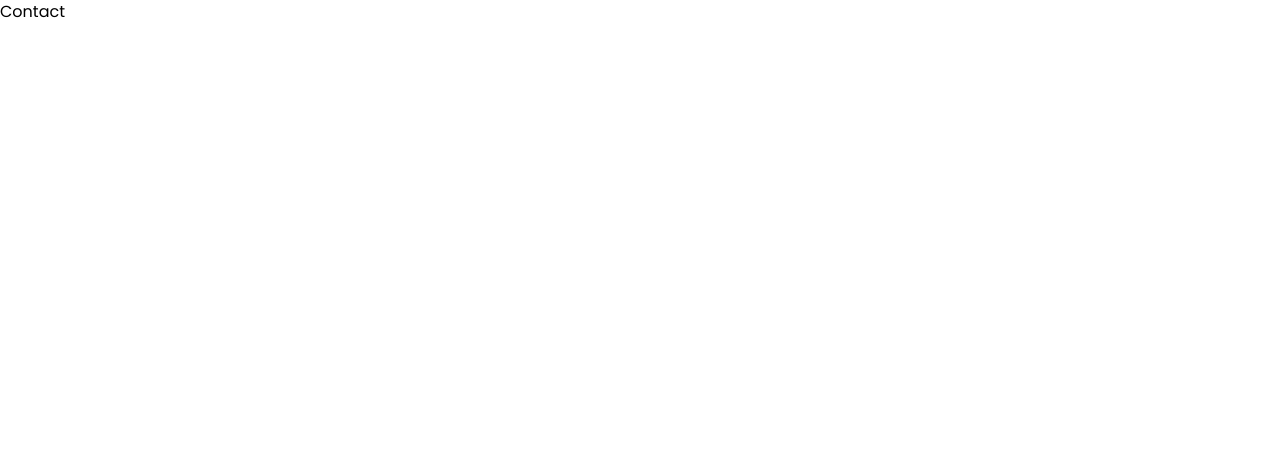
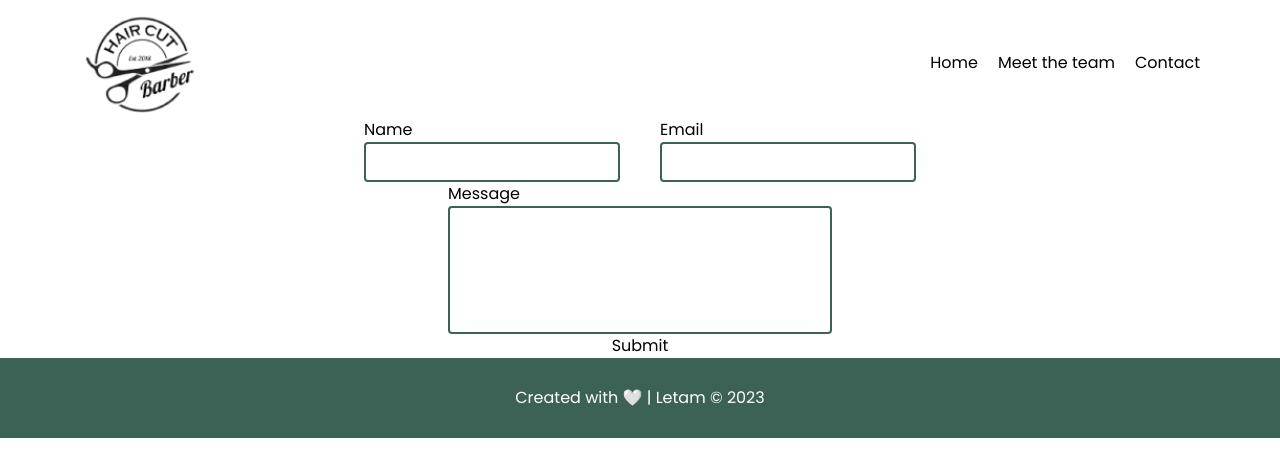
Before and after one commit to Yagazie-davidson/Hair_cut_barbers, a Next.js app: page /contact in a window 1280 px wide. Shown: the top 476 px of the page. Built offline with nearby package versions, Linux system fonts and the light colour scheme.

Commit message:
Add contact form

```diff
--- /dev/null
+++ b/components/ContactForm.js
@@ -0,0 +1,42 @@
+const ContactForm = () => {
+	return (
+		<form
+			action="https://formspree.io/f/xrgveagz"
+			method="post"
+			className="flex flex-col items-center justify-center h-[50vhx]"
+		>
+			<div className="flex gap-10 justify-center flex-wrap">
+				<div>
+					<label for="name">Name</label>
+					<br />
+					<input
+						name="Name"
+						id="name"
+						type="email"
+						className="disabled:border-2 border-2 border-pri enabled:border-pri w-64 h-10 rounded"
+					/>
+				</div>
+				<div>
+					<label for="email">Email</label> <br />
+					<input
+						name="email"
+						id="email"
+						type="text"
+						className="disabled:border-2 border-2 border-pri enabled:border-pri w-64 h-10 rounded"
+					/>
+				</div>
+			</div>
+			<div>
+				<label for="message">Message</label> <br />
+				<input
+					name="messagw"
+					id="message"
+					type="text"
+					className="disabled:border-2 border-2 border-pri enabled:border-pri w-96 h-32 rounded"
+				/>
+			</div>
+			<button type="submit">Submit</button>
+		</form>
+	);
+};
+export default ContactForm;
--- a/pages/contact.js
+++ b/pages/contact.js
@@ -1,5 +1,12 @@
+import ContactForm from "@/components/ContactForm";
+import Layout from "@/components/Layout";
+
 const Contact = () => {
-	return <h1>Contact</h1>;
+	return (
+		<Layout>
+			<ContactForm />
+		</Layout>
+	);
 };
 
 export default Contact;
```
